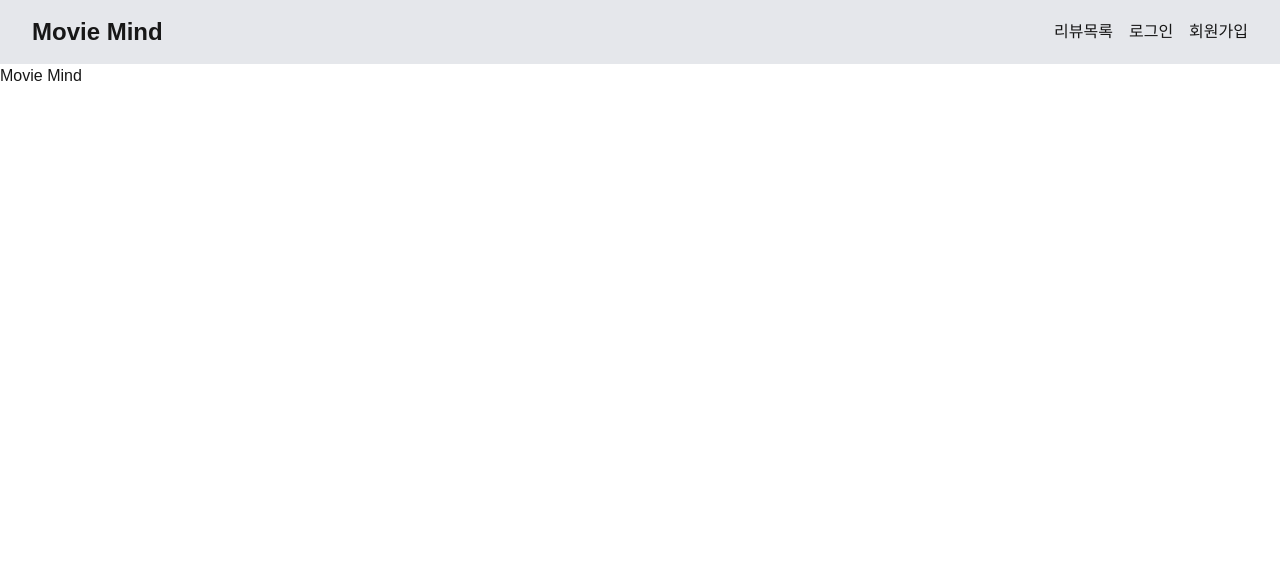
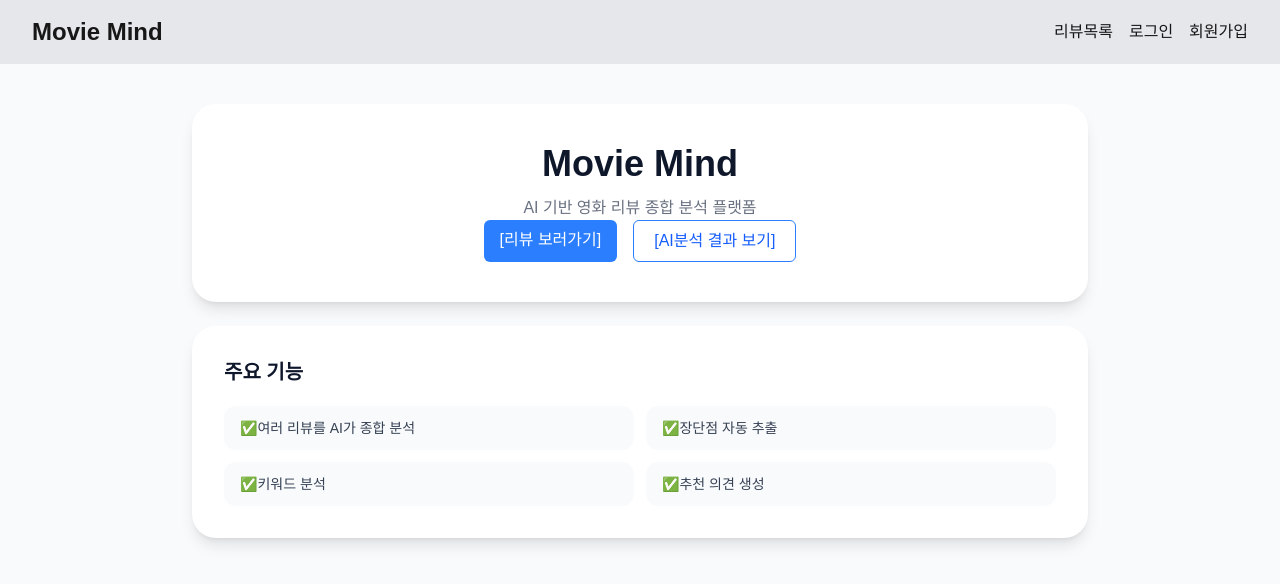
Before and after one commit to minji-bit/movie-mind-frontend, a Next.js app: page / in a window 1280 px wide. Shown: the top 584 px of the page. Built offline with nearby package versions, Linux system fonts and the light colour scheme.

Commit message:
feat: home 페이지 생성

```diff
--- a/app/page.tsx
+++ b/app/page.tsx
@@ -1,3 +1,47 @@
+import Link from "next/link";
+
 export default function Home() {
-  return <div>Movie Mind</div>;
+  return (
+    <main className="min-h-screen bg-slate-50 px-6 py-10">
+      <div className="mx-auto max-w-4xl space-y-6">
+        <section className="rounded-3xl bg-white p-10 text-center shadow-lg">
+          <h1 className="text-4xl font-extrabold text-slate-900">Movie Mind</h1>
+          <p className="mt-3 text-gray-500">
+            AI 기반 영화 리뷰 종합 분석 플랫폼
+          </p>
+          <div className="flex justify-center">
+            <Link
+              href="/reviews"
+              className="rounded-md bg-blue-500 px-4 py-2 text-white hover:bg-blue-600 mr-4"
+            >
+              [리뷰 보러가기]
+            </Link>
+            <Link
+              href="/analysis"
+              className="rounded-md border border-blue-500 px-5 py-2 text-blue-600 hover:bg-blue-50"
+            >
+              [AI분석 결과 보기]
+            </Link>
+          </div>
+        </section>
+        <section className="mx-auto max-w-4xl rounded-3xl bg-white p-8 shadow-lg">
+          <h2 className="mb-5 text-xl font-bold text-slate-900">주요 기능</h2>
+          <ul className="grid gap-3 md:grid-cols-2">
+            <li className="rounded-xl bg-slate-50 px-4 py-3 text-sm text-gray-700">
+              ✅여러 리뷰를 AI가 종합 분석
+            </li>
+            <li className="rounded-xl bg-slate-50 px-4 py-3 text-sm text-gray-700">
+              ✅장단점 자동 추출
+            </li>
+            <li className="rounded-xl bg-slate-50 px-4 py-3 text-sm text-gray-700">
+              ✅키워드 분석
+            </li>
+            <li className="rounded-xl bg-slate-50 px-4 py-3 text-sm text-gray-700">
+              ✅추천 의견 생성
+            </li>
+          </ul>
+        </section>
+      </div>
+    </main>
+  );
 }
```
